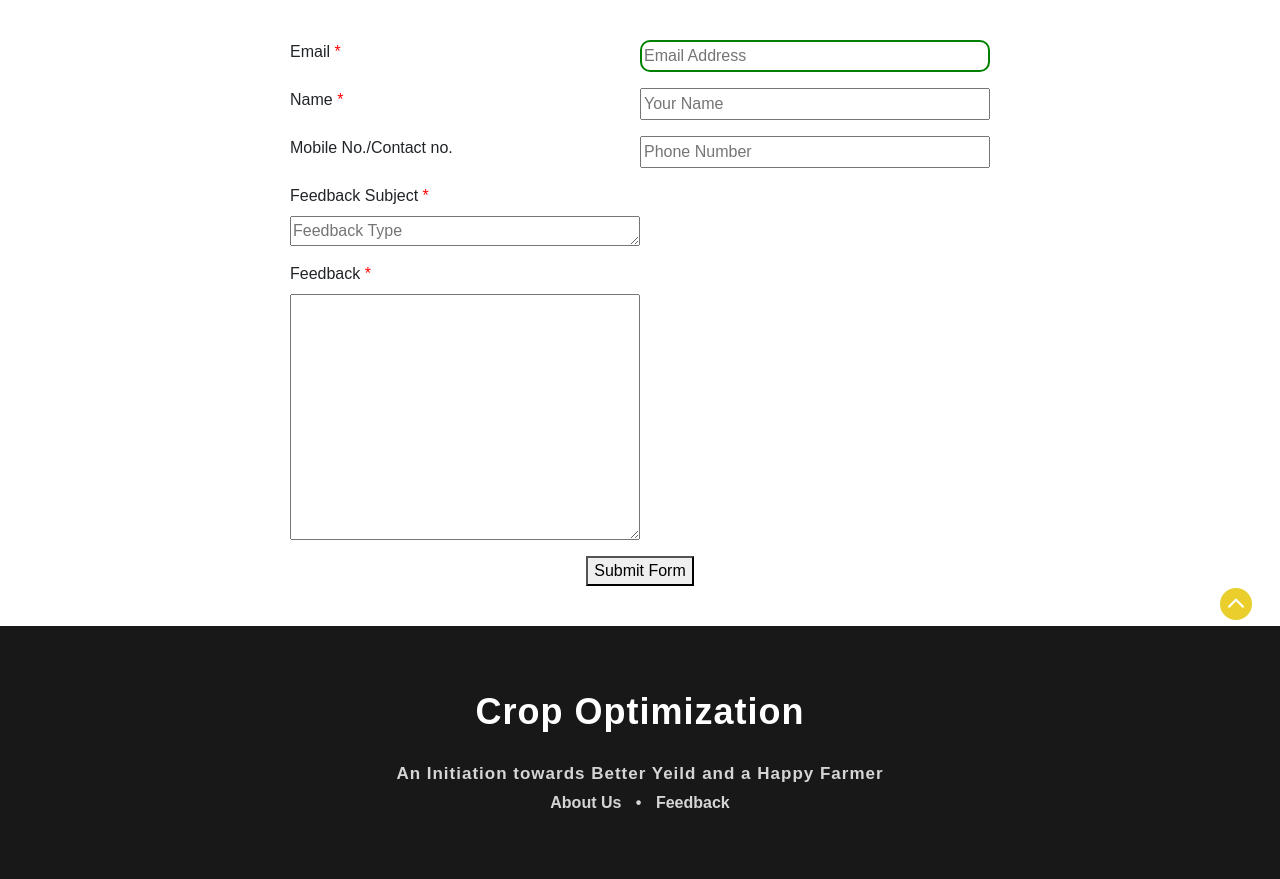
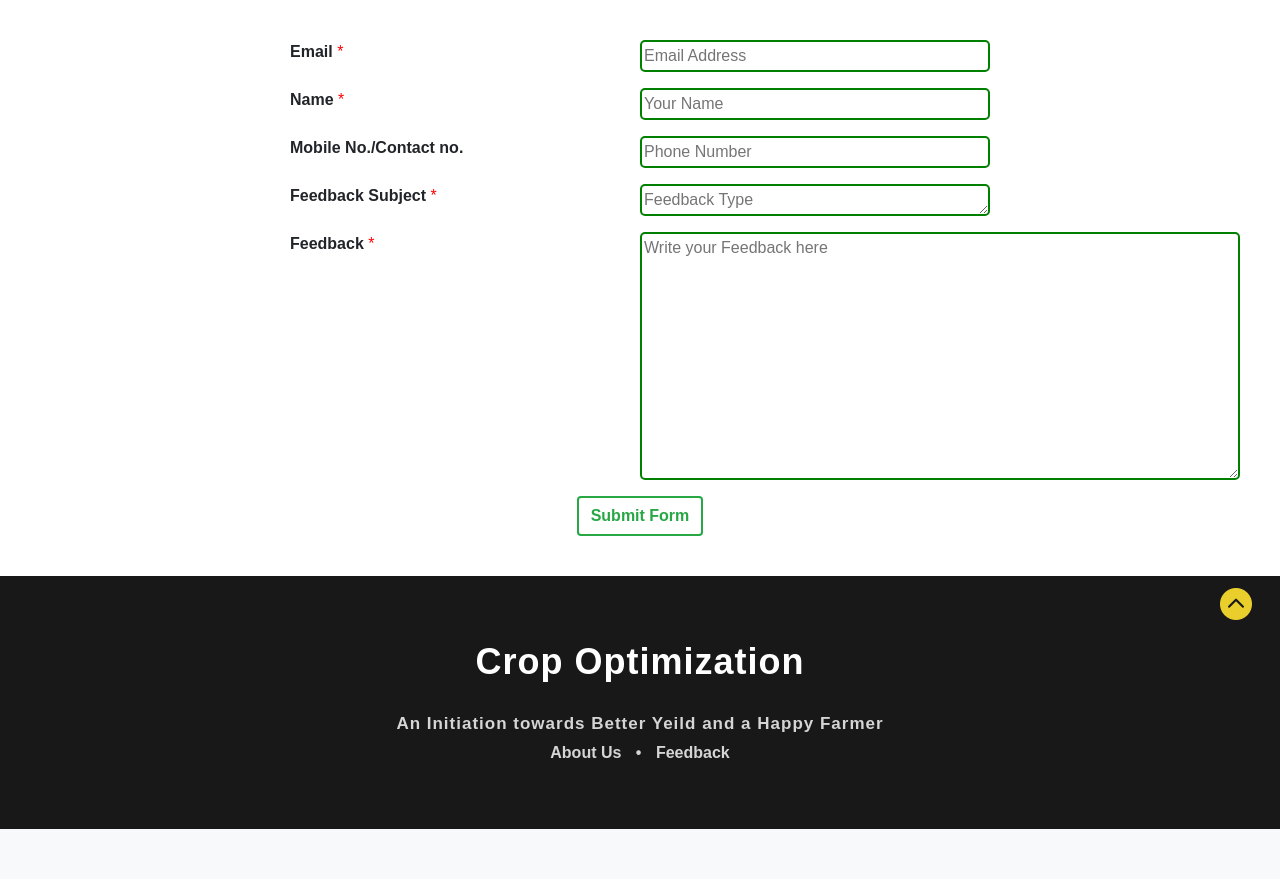
Before and after one commit to sultanbk/CropOptimization, a Flask app: page /feedback in a window 1280 px wide. Shown: the part 146-1025 px from the top of the page. After the commit the page ends 975 px from the top, so only its background shows below. Run offline with Flask 3, Linux system fonts and the light colour scheme; parts of the project's set-up code (start-up, migrations or seed data) failed here and were passed over; some libraries are stand-ins or nearby versions; some web fonts are replaced.

Commit message:
small change

```diff
--- a/app/templates/feedback.html
+++ b/app/templates/feedback.html
@@ -10,31 +10,31 @@
 
      ">
         <div class="form-gp">
-            <label> Email <span style="color: red;">*</span> </label>
-            <input type="email" name="entry.485428648" placeholder="Email Address" required style="border: 2px solid green; border-radius: 10px;"/>
+            <label> <b>Email</b> <span style="color: red;">*</span> </label>
+            <input type="email" name="entry.485428648" placeholder="Email Address" required style="border: 2px solid green; border-radius: 5px;"/>
         </div>
 
         <div class="form-gp">
-            <label> Name <span style="color: red;">*</span> </label>
-            <input  type="text" name="entry.932628174" placeholder="Your Name" required />
+            <label> <b>Name</b> <span style="color: red;">*</span> </label>
+            <input  type="text" name="entry.932628174" placeholder="Your Name" required style="border: 2px solid green; border-radius: 5px;"/>
         </div>
 
         <div class="form-gp">
-            <label> Mobile No./Contact no. </label>
-            <input  type="number" name="entry.879531967" placeholder="Phone Number" />
+            <label> <b>Mobile No./Contact no.</b> </label>
+            <input  type="number" name="entry.879531967" placeholder="Phone Number" style="border: 2px solid green; border-radius: 5px;" />
         </div>
 
         <div class="form-gp">
-            <label for=""> Feedback Subject <span style="color: red;">*</span> </label><br />
-            <textarea name="entry.1591633300" id="feedback-type" placeholder="Feedback Type" rows="1" cols="4" required style="width: 350px;"></textarea>
+            <label for="" "> <b>Feedback Subject</b> <span style="color: red;">*</span> </label>
+            <textarea name="entry.1591633300" id="feedback-type" placeholder="Feedback Type" rows="1" cols="4" required style="width: 350px; border: 2px solid green; border-radius: 5px;"></textarea>
         </div>
 
         <div class="form-gp">
-            <label for=""> Feedback <span style="color: red;">*</span> </label><br />
-            <textarea id="feedback" name="entry.326955045" rows="10" cols="50" required></textarea>
+            <label for=""> <b>Feedback</b> <span style="color: red;">*</span> </label>
+            <textarea id="feedback" name="entry.326955045" rows="10" cols="50" maxlength="500" placeholder="Write your Feedback here" required style="border: 2px solid green; border-radius: 5px; width: 600px;"></textarea>
 
         </div>
-        <button type="submit"> Submit Form </button>
+        <button class="btn btn-outline-success" type="submit" style="font-weight: bold; border-width:2px ;"> Submit Form </button>
      </form>
 </body>
 
```
